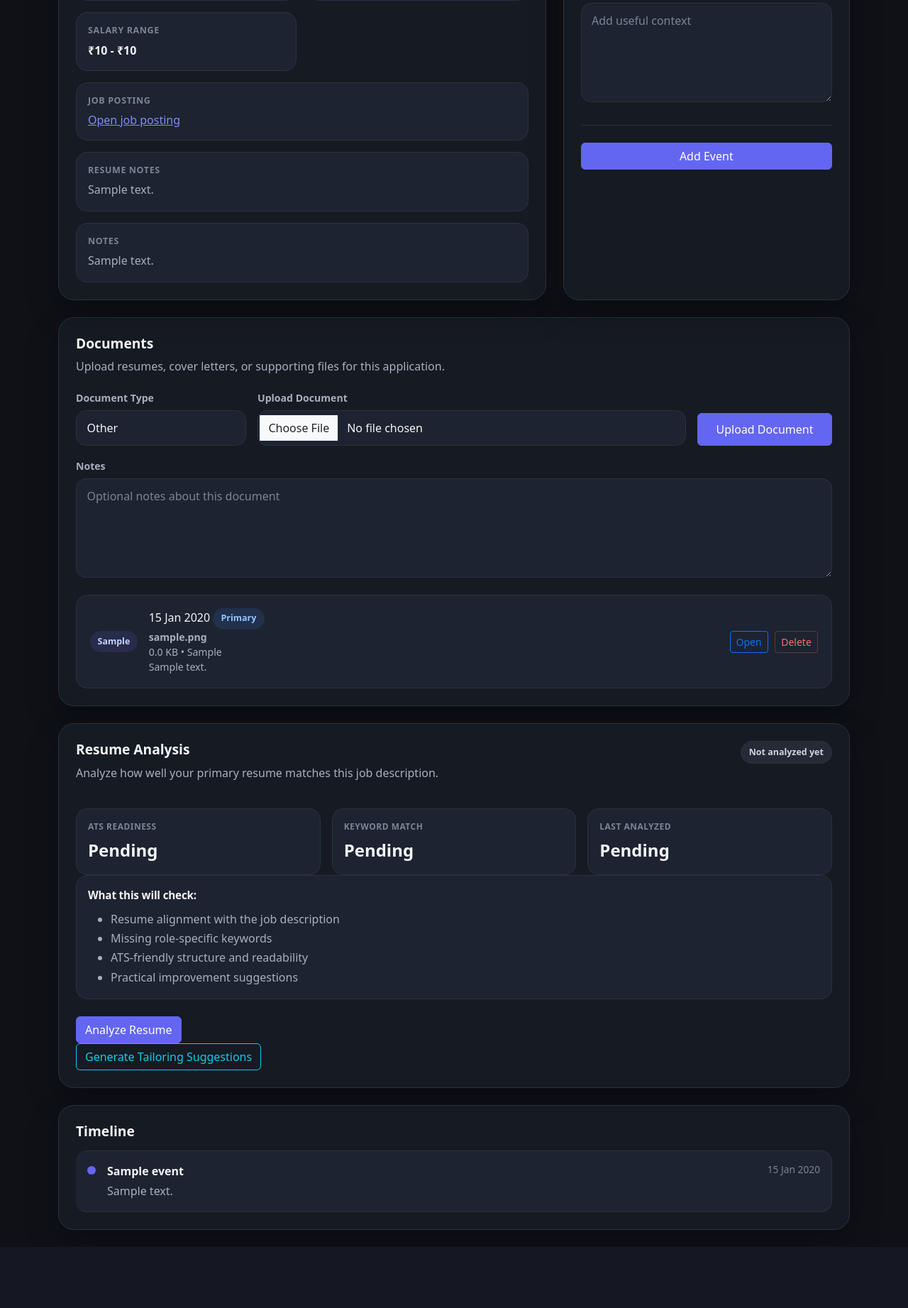
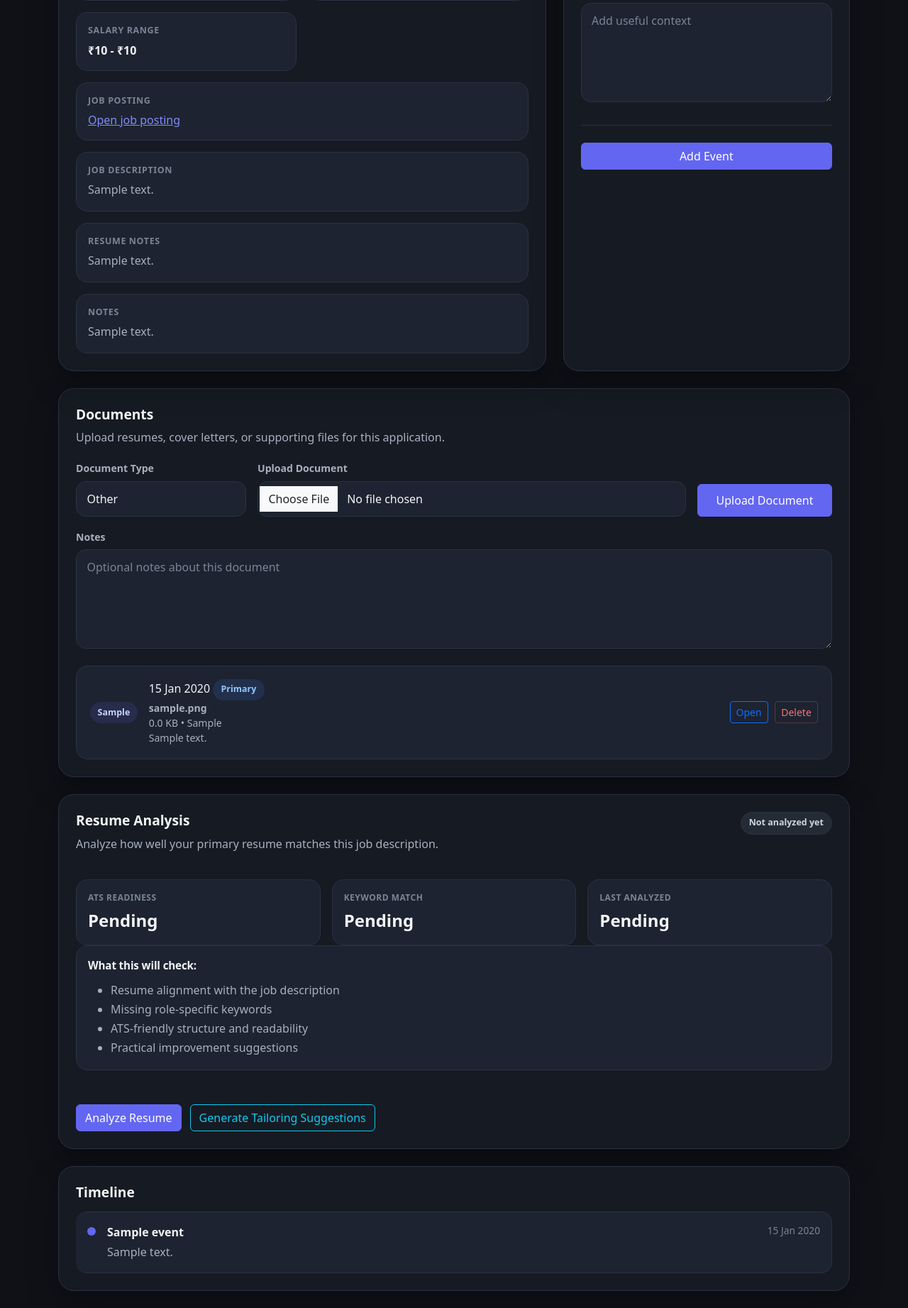
Before and after one commit to AtramAniket/career_os, a Flask app: page /applications/1 in a window 1280 px wide. Shown: the part 865-2708 px from the top of the page at 71% size. Before the commit the page ends 2622 px from the top, so only its background shows below. Run offline with Flask 3, Linux system fonts and the light colour scheme; a user stored in the database is signed in; tables that the repository leaves empty hold one stand-in row (values such as "Sample post"); some libraries are stand-ins or nearby versions.

Commit message:
updated ui to show tailore resume suggestions

```diff
--- a/app/static/css/applications.css
+++ b/app/static/css/applications.css
@@ -325,6 +325,31 @@
   margin-bottom: 0;
   color: var(--text-secondary);
   line-height: 1.6;
+}
+
+.notes-box.job-description-box {
+  max-height: 320px;
+  overflow-y: auto;
+  scrollbar-width: thin;
+  padding-right: 0.5rem;
+  overflow-wrap: break-word;
+}
+
+.notes-box.job-description-box::-webkit-scrollbar {
+  width: 8px;
+}
+
+.notes-box.job-description-box::-webkit-scrollbar-thumb {
+  background: rgba(148, 163, 184, 0.28);
+  border-radius: 999px;
+}
+
+.notes-box.job-description-box::-webkit-scrollbar-track {
+  background: transparent;
+}
+
+.notes-box.job-description-box p {
+  white-space: normal;
 }
 
 /* ---------- Application Filters ---------- */
@@ -658,6 +683,52 @@
   font-weight: 700;
 }
 
+.tailoring-card {
+  margin-top: 1.5rem;
+  padding: 1.2rem;
+  border-radius: 18px;
+  background: linear-gradient(135deg, rgba(14, 165, 233, 0.08), var(--bg-tertiary));
+  border: 1px solid rgba(56, 189, 248, 0.24);
+}
+
+.tailoring-card h3 {
+  font-size: 1.05rem;
+  font-weight: 850;
+  color: var(--text-primary);
+}
+
+.tailoring-section {
+  margin-top: 1rem;
+  padding: 1rem;
+  border-radius: 16px;
+  background: rgba(15, 23, 42, 0.42);
+  border: 1px solid var(--border-color);
+}
+
+.tailoring-section h5 {
+  font-size: 0.9rem;
+  font-weight: 800;
+  color: var(--text-primary);
+  margin-bottom: 0.55rem;
+}
+
+.tailoring-section p {
+  color: var(--text-secondary);
+  line-height: 1.7;
+  margin-bottom: 0;
+}
+
+.analysis-action-row {
+  display: flex;
+  flex-wrap: wrap;
+  gap: 0.75rem;
+  margin-top: 1.5rem;
+}
+
+.analysis-action-row form {
+  margin: 0;
+}
+
 /* ---------- Timeline ---------- */
 .timeline-list {
   position: relative;
--- a/app/templates/applications/detail.html
+++ b/app/templates/applications/detail.html
@@ -155,10 +155,10 @@
         </div>
       {% endif %}
 
-      {% if application.job_descritpion %}
-        <div class="notes-box">
+      {% if application.job_description %}
+        <div class="notes-box job-description-box">
           <span>Job Description</span>
-          <p>{{ application.job_descritpion }}</p>
+          <p>{{ application.job_description }}</p>
         </div>
       {% endif %}
 
@@ -494,7 +494,7 @@
 
     {% if latest_tailoring_analysis %}
 
-    <div class="analysis-card mt-4">
+    <div class="tailoring-card mt-4">
 
         <div class="d-flex justify-content-between align-items-center mb-3">
             <h3 class="section-title mb-0">
@@ -561,7 +561,7 @@
     </div>
 
     {% endif %}
-
+    <div class="analysis-action-row">
       <form
         method="POST"
         action="{{ url_for('resume_analysis.analyze', application_id=application.id) }}"
@@ -586,10 +586,11 @@
           method="POST"
           action="{{ url_for('resume_analysis.tailor_resume', application_id=application.id) }}"
       >
-        <button type="submit" class="btn btn-outline-info">
+          <button type="submit" class="btn mt-4 btn-outline-info">
               Generate Tailoring Suggestions
           </button>
       </form>
+    </div>
   </div>
 
   <div class="content-card timeline-card">
```
Lines whose indentation alone changed are shown as unchanged.
